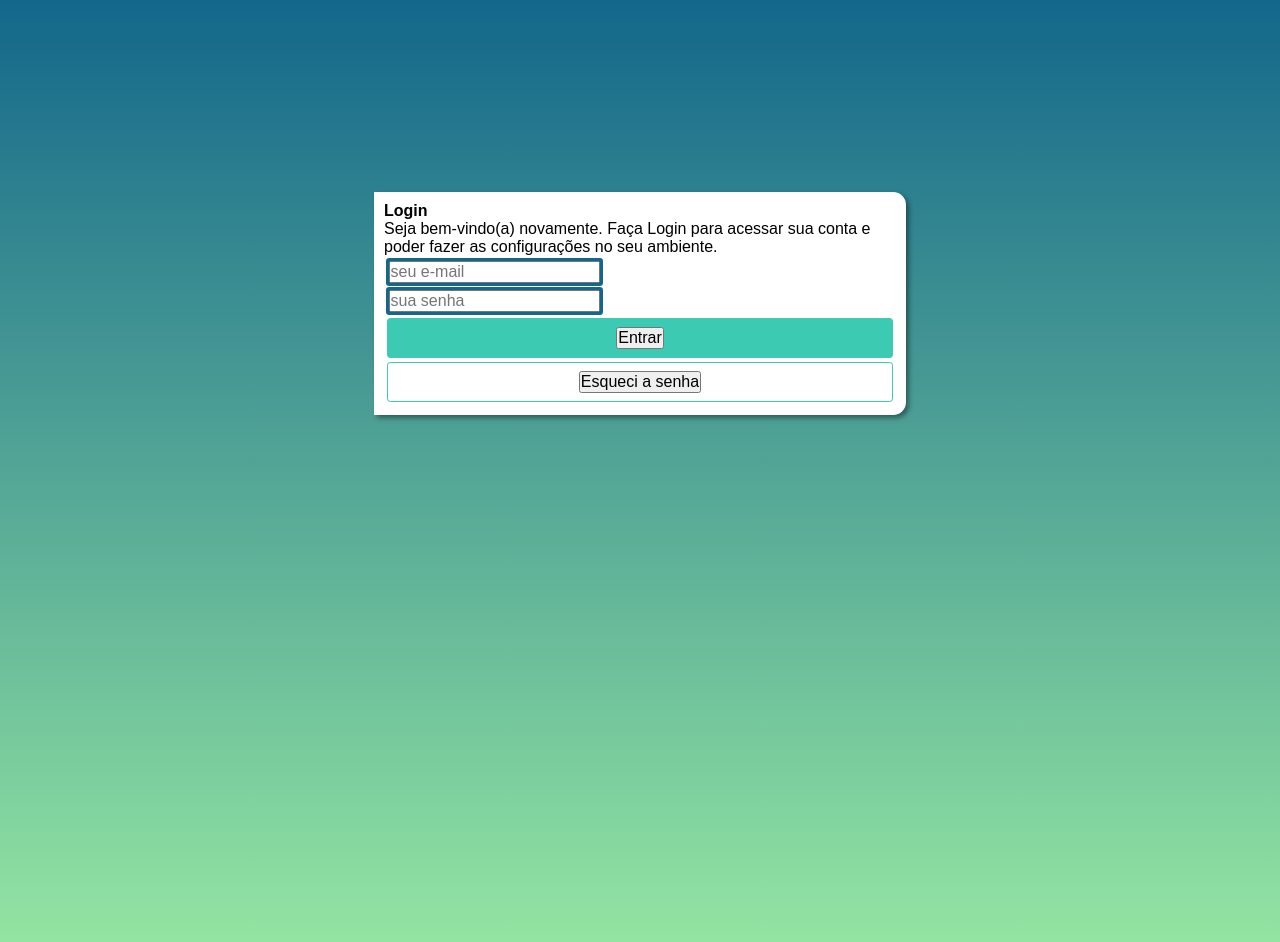
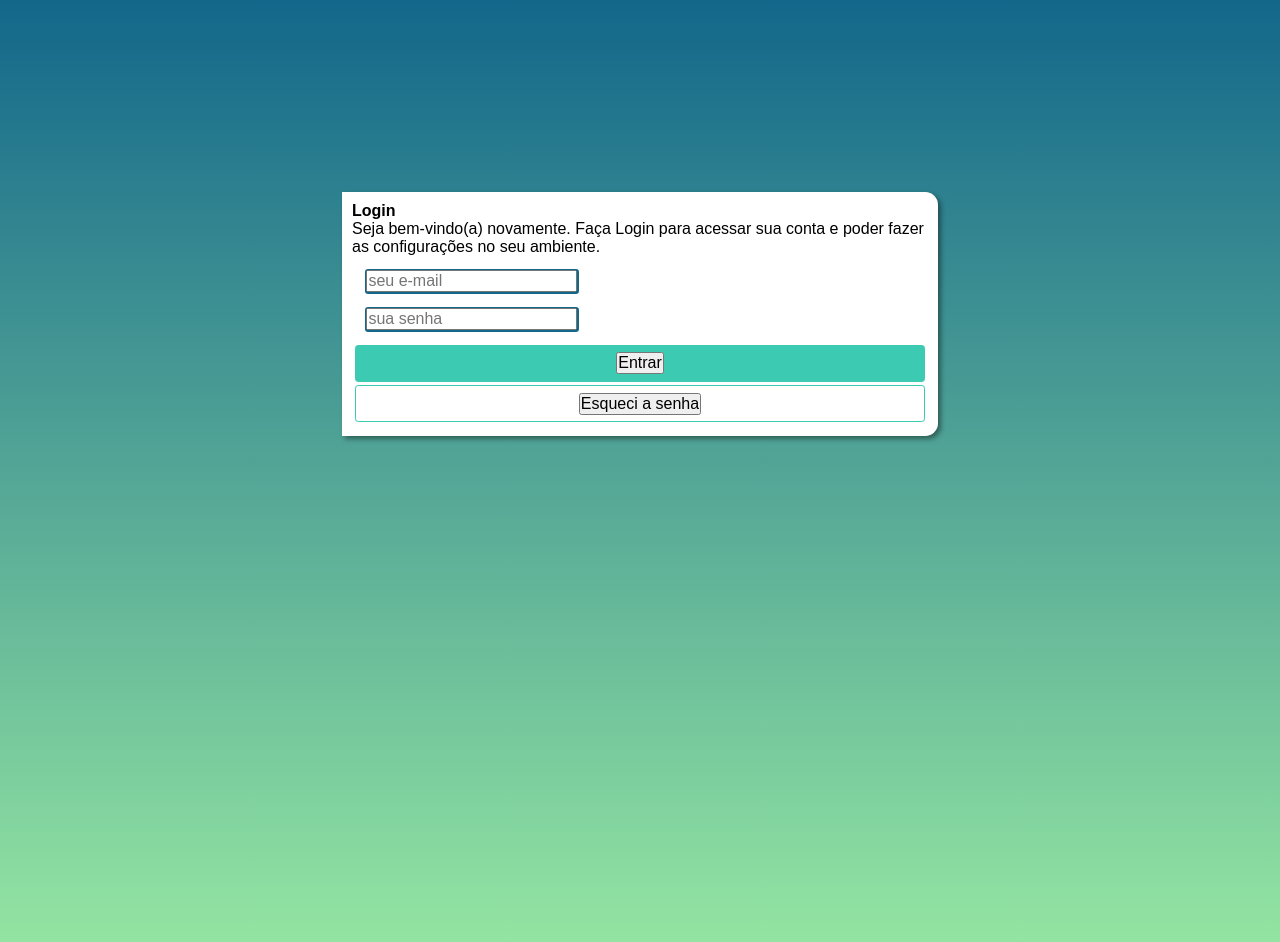
Before and after one commit to FlavioPonciano/tela-login-projeto, a plain HTML site: page index.html in a window 1280 px wide. Drawn offline with Linux system fonts and the light colour scheme.

Commit message:
ajustado o tamanho da div do login

```diff
--- a/estilos/grande.css
+++ b/estilos/grande.css
@@ -26,7 +26,8 @@ body {
     border-top-right-radius: .8em;
     border-bottom-right-radius: .8em;
     box-shadow: 3px 3px 5px rgba(0, 0, 0, 0.404);
-    width: 40vw;
+    min-width: 45vw;
+    max-width: 45vw;
     margin: auto;
     margin-top: 12em;
 }
@@ -42,13 +43,13 @@ body {
 }
 
 input {
-    margin: 3px;
+    margin: .1em;
 }
 
 #senha, #acesso {
     background-color: #13678A;
     display: block;
-    margin: .1em;
+    margin: .8em;
     width: fit-content;
     border-radius: 0.2em;
 }
```
